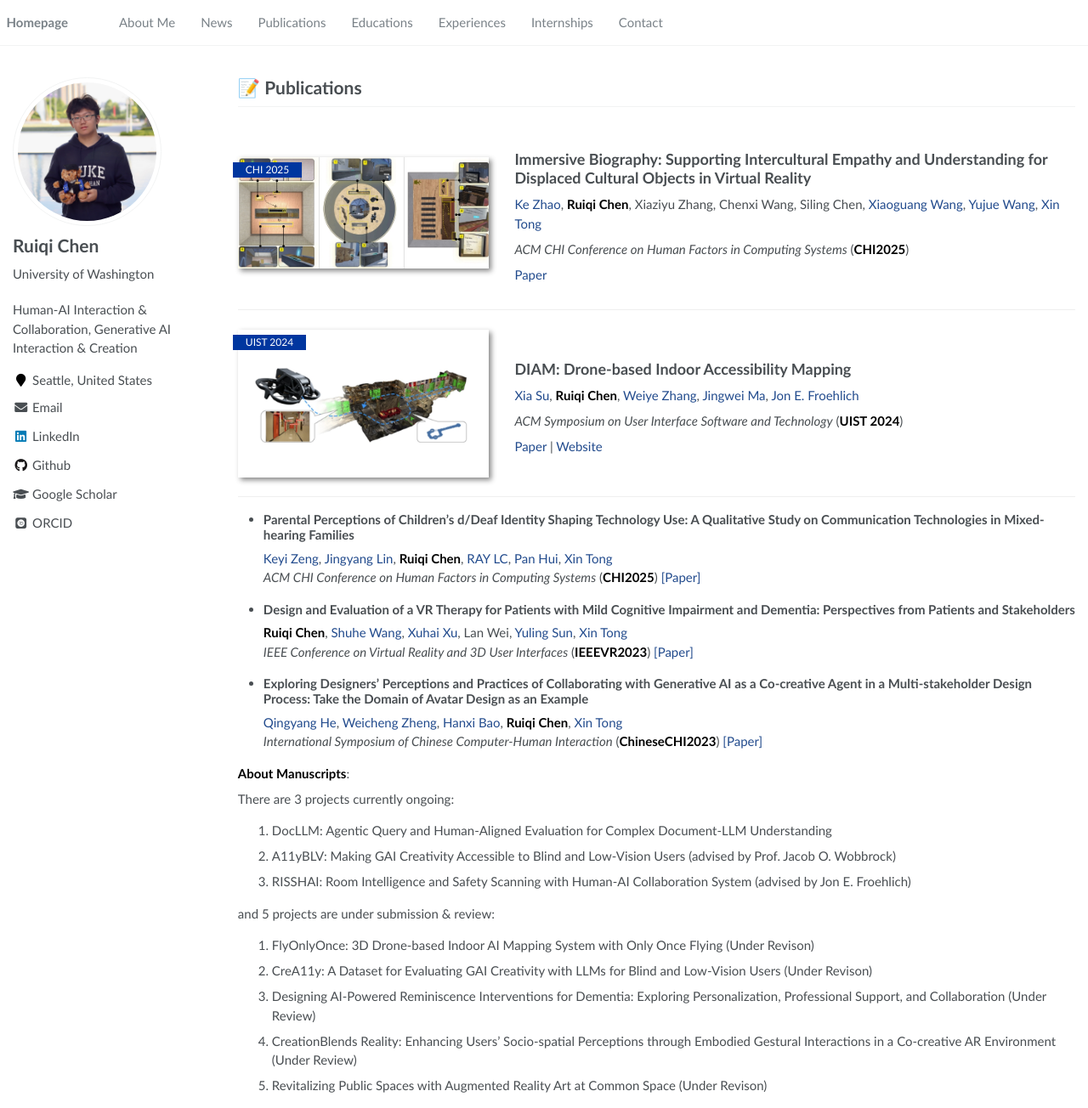
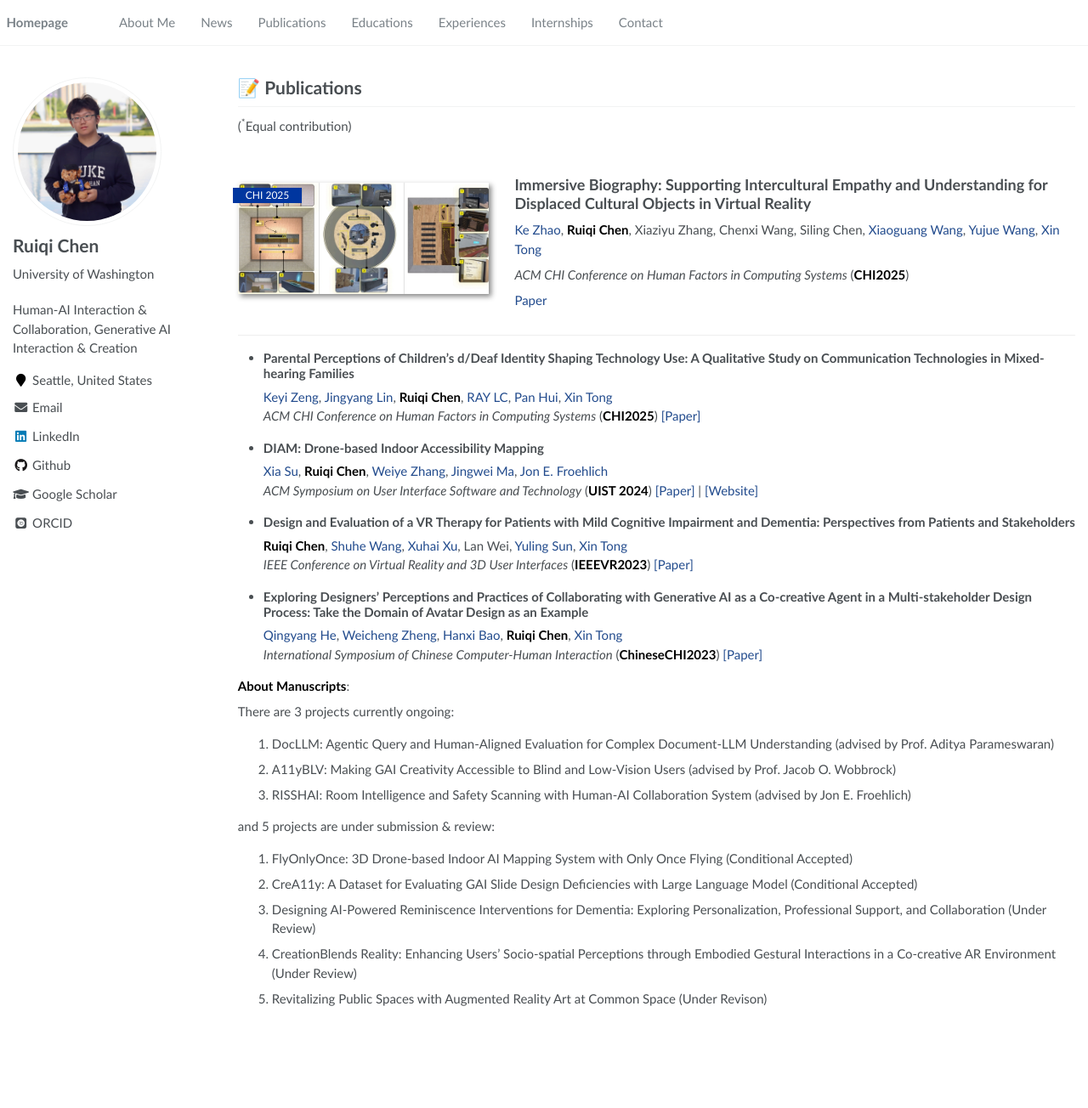
Before and after one commit to Ruiqi-Chen-0216/Ruiqi-Chen-0216.github.io, a Jekyll site: the page built from _pages/publications.md, in a window 1280 px wide and 1304 px high. Shown: the whole window at 85% size. Built offline with Jekyll 4.4.1, drawn with Linux system fonts in a browser that asks for light colours; some web fonts are replaced.

Commit message:
Update publications.md

```diff
--- a/_pages/publications.md
+++ b/_pages/publications.md
@@ -7,6 +7,45 @@
 ---
 
 # 📝 Publications
+
+(<sup>*</sup>Equal contribution)
+
+<!--
+<div class='paper-box'><div class='paper-box-image'><div><div class="badge">UIST 2025</div><img src='images/UIST25.png' alt="sym" width="70%"></div></div>
+<div class='paper-box-text' markdown="1">
+
+## FlyOnlyOnce: 3D Drone-based Indoor AI Mapping System with Only Once Flying
+
+<a href="https://xiasu.github.io/"><em>Xia Su</em></a><sup>*</sup>,
+<strong><em>Ruiqi Chen</em></strong><sup>*</sup>,
+<a href="https://jingweim.github.io/">Jingwei Ma</a>,
+<a href="https://www.chu-li.me/">Chu Li</a>,
+<a href="https://jonfroehlich.github.io/">Jon E. Froehlich</a>
+
+*ACM Symposium on User Interface Software and Technology* (**UIST 2025**)
+
+Paper is coming soon
+
+
+</div>
+</div>
+
+<div class='paper-box'><div class='paper-box-image'><div><div class="badge">UIST 2025</div><img src='images/UIST25.png' alt="sym" width="70%"></div></div>
+<div class='paper-box-text' markdown="1">
+
+## CreA11y: A Dataset for Evaluating GAI Slide Design Deficiencies with Large Language Model
+
+<a href="https://zhuohaozhang.com/">Zhuohao Zhang</a>,
+**Ruiqi Chen**,
+<a href="https://jszh.github.io/">Mingyuan Zhong</a>,
+<a href="https://faculty.washington.edu/wobbrock/">Jacob O. Wobbrock</a>,
+
+*ACM Symposium on User Interface Software and Technology* (**UIST 2025**)
+
+Paper is coming soon
+</div>
+</div>
+-->
 
 <div class='paper-box'><div class='paper-box-image'><div><div class="badge">CHI 2025</div><img src='images/NSZT.png' alt="sym" width="100%"></div></div>
 <div class='paper-box-text' markdown="1">
@@ -22,24 +61,6 @@
 </div>
 </div>
 
-<div class='paper-box'><div class='paper-box-image'><div><div class="badge">UIST 2024</div><img src='images/DIAM.png' alt="sym" width="100%"></div></div>
-<div class='paper-box-text' markdown="1">
-
-## DIAM: Drone-based Indoor Accessibility Mapping
-
-<a href="https://xiasu.github.io/">Xia Su</a>,
-**Ruiqi Chen**,
-<a href="https://makeabilitylab.cs.washington.edu/member/richardweiyezhang/">Weiye Zhang</a>,
-<a href="https://jingweim.github.io/">Jingwei Ma</a>,
-<a href="https://jonfroehlich.github.io/">Jon E. Froehlich</a>
-
-*ACM Symposium on User Interface Software and Technology* (**UIST 2024**)
-
-<a href="https://dl.acm.org/doi/10.1145/3672539.3686782">Paper</a> |
-<a href="https://makeabilitylab.cs.washington.edu/project/diam/">Website</a>
-</div>
-</div>
-
 
 <!-- - [**WACV 2025**] What's Happening" - A Human-centered Multimodal Interpreter Explaining the Actions of Autonomous Vehicles, (camera-ready version coming soon) -->
 
@@ -61,17 +84,16 @@
 
 
 
-
 **About Manuscripts**:
 
 There are 3 projects currently ongoing:
-1. DocLLM: Agentic Query and Human-Aligned Evaluation for Complex Document-LLM Understanding
+1. DocLLM: Agentic Query and Human-Aligned Evaluation for Complex Document-LLM Understanding (advised by Prof. Aditya Parameswaran)
 2. A11yBLV: Making GAI Creativity Accessible to Blind and Low-Vision Users (advised by Prof. Jacob O. Wobbrock)
 3. RISSHAI: Room Intelligence and Safety Scanning with Human-AI Collaboration System (advised by Jon E. Froehlich)
 
 and 5 projects are under submission & review:
-1. FlyOnlyOnce: 3D Drone-based Indoor AI Mapping System with Only Once Flying (Under Revison)
-2. CreA11y: A Dataset for Evaluating GAI Creativity with LLMs for Blind and Low-Vision Users (Under Revison)
+1. FlyOnlyOnce: 3D Drone-based Indoor AI Mapping System with Only Once Flying (Conditional Accepted)
+2. CreA11y: A Dataset for Evaluating GAI Slide Design Deficiencies with Large Language Model (Conditional Accepted)
 3. Designing AI-Powered Reminiscence Interventions for Dementia: Exploring Personalization, Professional Support, and Collaboration (Under Review)
 4. CreationBlends Reality: Enhancing Users' Socio-spatial Perceptions through Embodied Gestural Interactions in a Co-creative AR Environment (Under Review)
 5. Revitalizing Public Spaces with Augmented Reality Art at Common Space (Under Revison)
```
Also changed, not shown: other parts of _pages/publications.md (+3 -1 lines).
